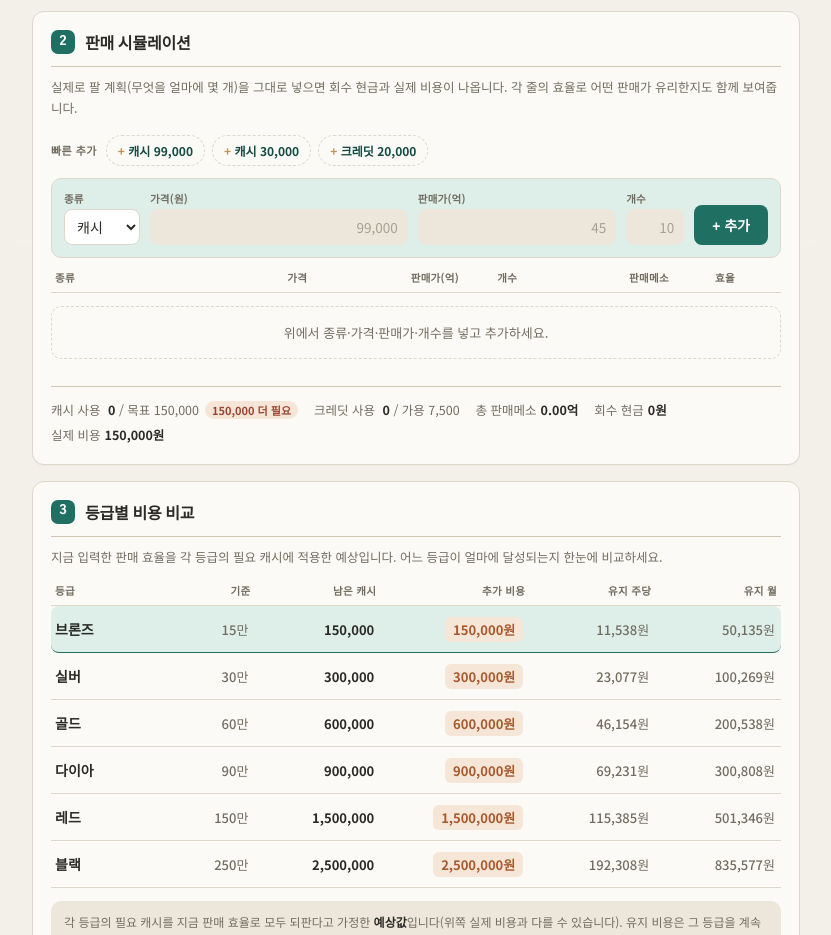
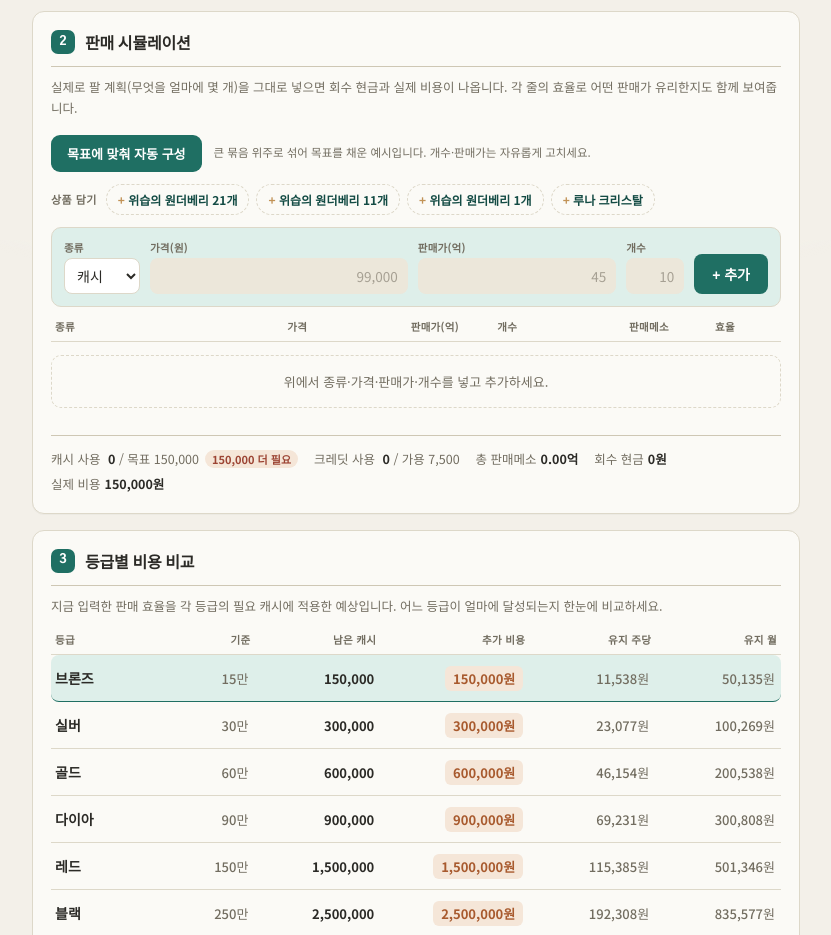
Before and after one commit to TakHoYeong/MVP-grade-calculator, a React (Vite) app: page / in a window 1280 px wide. Shown: the part 1360-2295 px from the top of the page, without its empty margins (224-1055 px from the left). Built offline with nearby package versions, Linux system fonts and the light colour scheme.

Commit message:
feat: 판매 시뮬 실제 상품 담기 + 목표에 맞춰 자동 구성(분산 믹스)

```diff
--- a/src/App.tsx
+++ b/src/App.tsx
@@ -25,6 +25,7 @@ export default function App() {
     patchSale,
     addSale,
     removeSale,
+    autoFillSales,
     reset,
   } = useCalcState();
 
@@ -162,6 +163,7 @@ export default function App() {
           onPatch={patchSale}
           onRemove={removeSale}
           onAdd={addSale}
+          onAutoFill={autoFillSales}
         />
       </Card>
 
--- a/src/components/SaleSim.tsx
+++ b/src/components/SaleSim.tsx
@@ -2,6 +2,7 @@ import { useState } from 'react';
 import { NumberField } from './NumberField';
 import { efficiency, n } from '../lib/calc';
 import { eok, fixed, int, won } from '../lib/format';
+import { SALE_ITEMS } from '../lib/saleItems';
 import type { CalcResult, SaleKind, SaleRow } from '../lib/types';
 
 interface Props {
@@ -10,17 +11,12 @@ interface Props {
   onPatch: (id: string, patch: Partial<SaleRow>) => void;
   onRemove: (id: string) => void;
   onAdd: (init?: Partial<Pick<SaleRow, 'kind' | 'unitCost' | 'saleMeso' | 'qty'>>) => void;
+  /** 목표 캐시에 맞춰 대표 상품을 자동으로 섞어 채운다 */
+  onAutoFill: (needCash: number) => void;
 }
 
 // 넓은 화면 한 줄: 종류 | 가격 | 판매가(억) | 개수 | 판매메소 | 효율 | 삭제
 const SCOLS = '72px minmax(82px, 1.2fr) minmax(74px, 1fr) 48px minmax(74px, 1fr) 56px 32px';
-
-// 자주 쓰는 판매 항목 예시. 종류·가격만 채워지고, 판매가(시세)·개수는 직접 넣는다.
-const SALE_PRESETS: { label: string; init: Partial<Pick<SaleRow, 'kind' | 'unitCost'>> }[] = [
-  { label: '캐시 99,000', init: { kind: 'cash', unitCost: 99_000 } },
-  { label: '캐시 30,000', init: { kind: 'cash', unitCost: 30_000 } },
-  { label: '크레딧 20,000', init: { kind: 'credit', unitCost: 20_000 } },
-];
 
 const costLabel = (kind: SaleKind) => (kind === 'credit' ? '필요크레딧' : '가격(원)');
 
@@ -29,7 +25,7 @@ const costLabel = (kind: SaleKind) => (kind === 'credit' ? '필요크레딧' : '
  * "얼마짜리 아이템을 얼마에 몇 개 판다"를 행으로 쌓아 실제 회수·비용을 낸다.
  * 시장 상황에 맞춰 같은 아이템을 여러 가격대로 나눠 넣을 수 있다.
  */
-export function SaleSim({ sales, result, onPatch, onRemove, onAdd }: Props) {
+export function SaleSim({ sales, result, onPatch, onRemove, onAdd, onAutoFill }: Props) {
   const [kind, setKind] = useState<SaleKind>('cash');
   const [unitCost, setUnitCost] = useState<number | null>(null);
   const [saleMeso, setSaleMeso] = useState<number | null>(null);
@@ -60,12 +56,33 @@ export function SaleSim({ sales, result, onPatch, onRemove, onAdd }: Props) {
 
   return (
     <>
-      {/* 자주 쓰는 항목 빠른 추가 */}
+      {/* 목표에 맞춰 대표 상품을 섞어 자동으로 채운다 */}
+      <div className="auto-fill">
+        <button
+          type="button"
+          className="auto-fill-btn"
+          onClick={() => onAutoFill(result.needCash)}
+          disabled={result.needCash <= 0}
+          title={result.needCash <= 0 ? '이미 목표를 채웠습니다' : undefined}
+        >
+          목표에 맞춰 자동 구성
+        </button>
+        <span className="auto-fill-hint">
+          큰 묶음 위주로 섞어 목표를 채운 예시입니다. 개수·판매가는 자유롭게 고치세요.
+        </span>
+      </div>
+
+      {/* 대표 상품 담기 (판매가·가격이 채워지고 개수만 직접 입력) */}
       <div className="preset-row">
-        <span className="preset-lbl">빠른 추가</span>
-        {SALE_PRESETS.map((p) => (
-          <button key={p.label} type="button" className="preset-chip" onClick={() => onAdd(p.init)}>
-            {p.label}
+        <span className="preset-lbl">상품 담기</span>
+        {SALE_ITEMS.map((it) => (
+          <button
+            key={it.label}
+            type="button"
+            className="preset-chip"
+            onClick={() => onAdd({ kind: it.kind, unitCost: it.unitCost, saleMeso: it.saleMeso })}
+          >
+            {it.label}
           </button>
         ))}
       </div>
--- a/src/hooks/useCalcState.ts
+++ b/src/hooks/useCalcState.ts
@@ -1,5 +1,6 @@
 import { useCallback, useEffect, useState } from 'react';
 import { createDefaultState, newId } from '../lib/defaults';
+import { suggestSaleMix } from '../lib/saleItems';
 import { clearState, loadState, saveState } from '../lib/storage';
 import type { CalcState, CashTier, GradeKey, SaleRow } from '../lib/types';
 
@@ -79,6 +80,19 @@ export function useCalcState() {
     setState((prev) => ({ ...prev, sales: prev.sales.filter((row) => row.id !== id) }));
   }, []);
 
+  // 목표 캐시에 맞춰 대표 상품을 적절히 섞어 판매 목록을 새로 채운다(기존 목록은 대체).
+  const autoFillSales = useCallback((needCash: number) => {
+    const rows: SaleRow[] = suggestSaleMix(needCash).map(({ item, qty }) => ({
+      id: newId('s'),
+      kind: item.kind,
+      unitCost: item.unitCost,
+      saleMeso: item.saleMeso,
+      qty,
+    }));
+    if (rows.length === 0) return;
+    setState((prev) => ({ ...prev, sales: rows }));
+  }, []);
+
   const reset = useCallback(() => {
     clearState();
     setState(createDefaultState());
@@ -94,6 +108,7 @@ export function useCalcState() {
     patchSale,
     addSale,
     removeSale,
+    autoFillSales,
     reset,
   };
 }
--- a/src/index.css
+++ b/src/index.css
@@ -993,6 +993,50 @@ input.txt {
   outline-offset: 1px;
 }
 
+/* ---------- 목표 자동 구성 ---------- */
+.auto-fill {
+  display: flex;
+  align-items: center;
+  flex-wrap: wrap;
+  gap: 6px 12px;
+  margin-bottom: 12px;
+}
+
+.auto-fill-btn {
+  border: none;
+  background: var(--accent);
+  color: #fff;
+  font-family: inherit;
+  font-size: 13px;
+  font-weight: 800;
+  padding: 9px 16px;
+  border-radius: 9px;
+  cursor: pointer;
+  transition: background 0.12s;
+}
+
+.auto-fill-btn:hover:not(:disabled) {
+  background: var(--accent-strong);
+}
+
+.auto-fill-btn:disabled {
+  opacity: 0.5;
+  cursor: default;
+}
+
+.auto-fill-btn:focus-visible {
+  outline: 2px solid var(--accent);
+  outline-offset: 2px;
+}
+
+.auto-fill-hint {
+  flex: 1;
+  min-inline-size: 180px;
+  font-size: 11.5px;
+  color: var(--text-muted);
+  line-height: 1.5;
+}
+
 /* ---------- 빠른 추가 프리셋 ---------- */
 .preset-row {
   display: flex;
--- /dev/null
+++ b/src/lib/saleItems.ts
@@ -0,0 +1,61 @@
+import type { SaleKind } from './types';
+
+export interface SaleItem {
+  label: string;
+  kind: SaleKind;
+  /** 1개 캐시가격(원) 또는 필요 크레딧 */
+  unitCost: number;
+  /** 1개 판매 메소(억) */
+  saleMeso: number;
+}
+
+/**
+ * MVP 작업자들이 상시 판매하는 대표 상품.
+ * 시세는 시점에 따라 달라질 수 있으니, 담은 뒤 판매가를 실제에 맞게 고쳐 쓴다.
+ */
+export const SALE_ITEMS: SaleItem[] = [
+  { label: '위습의 원더베리 21개', kind: 'cash', unitCost: 100_000, saleMeso: 46.15 },
+  { label: '위습의 원더베리 11개', kind: 'cash', unitCost: 54_000, saleMeso: 23.75 },
+  { label: '위습의 원더베리 1개', kind: 'cash', unitCost: 5_400, saleMeso: 2.3 },
+  { label: '루나 크리스탈', kind: 'cash', unitCost: 3_900, saleMeso: 1.8 },
+];
+
+/**
+ * 목표 캐시(needCash)를 대표 상품으로 적절히 섞어 채운다.
+ * - 큰 묶음(원더베리 21개)부터 채워 거래 횟수(노동력)를 줄이되,
+ * - 한 상품이 목표의 절반을 넘지 않게 분산해 자가 시세 하락을 완화하고,
+ * - 남는 금액은 가장 작은 단위로 채워 목표 이상이 되게 한다.
+ * 어디까지나 시작점이며, 실제 시장 상황에 맞게 개수를 조정해 쓴다.
+ */
+export function suggestSaleMix(needCash: number): { item: SaleItem; qty: number }[] {
+  const target = Math.max(0, needCash);
+  if (target <= 0 || SALE_ITEMS.length === 0) return [];
+
+  const byCostDesc = [...SALE_ITEMS].sort((a, b) => b.unitCost - a.unitCost);
+  const smallest = byCostDesc[byCostDesc.length - 1];
+  const cap = target * 0.5; // 한 상품 최대 사용 한도(목표의 50%)
+
+  const out: { item: SaleItem; qty: number }[] = [];
+  let remaining = target;
+
+  // 가장 작은 상품은 마지막에 남는 금액을 채우므로 여기서는 제외한다
+  for (const item of byCostDesc.slice(0, -1)) {
+    if (remaining <= 0) break;
+    const budget = Math.min(remaining, cap);
+    const qty = Math.floor(budget / item.unitCost);
+    if (qty > 0) {
+      out.push({ item, qty });
+      remaining -= qty * item.unitCost;
+    }
+  }
+
+  // 남는 금액을 가장 작은 단위로 채워 목표 이상이 되게 한다
+  if (remaining > 0) {
+    const qty = Math.ceil(remaining / smallest.unitCost);
+    const existing = out.find((o) => o.item === smallest);
+    if (existing) existing.qty += qty;
+    else out.push({ item: smallest, qty });
+  }
+
+  return out;
+}
```
Also changed, not shown: 1 other file (tests, documents, lock files or other folders).
